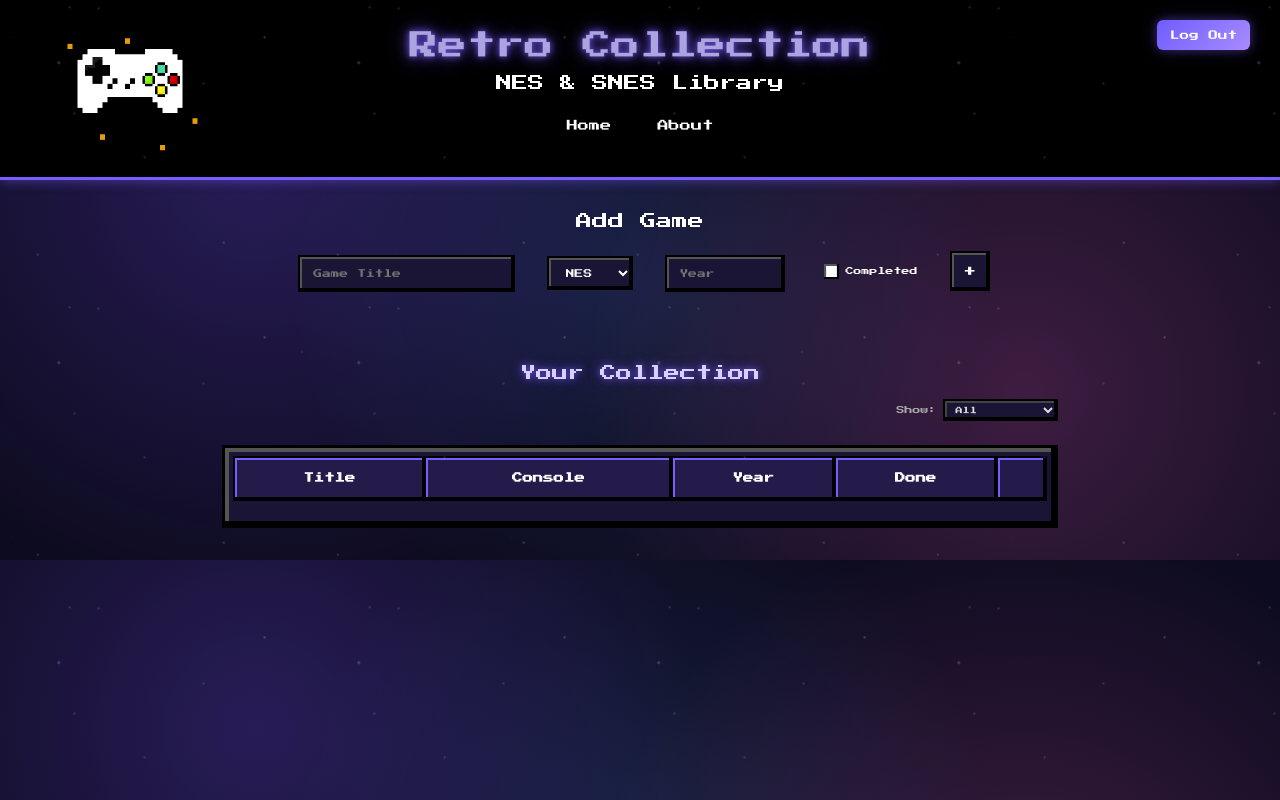
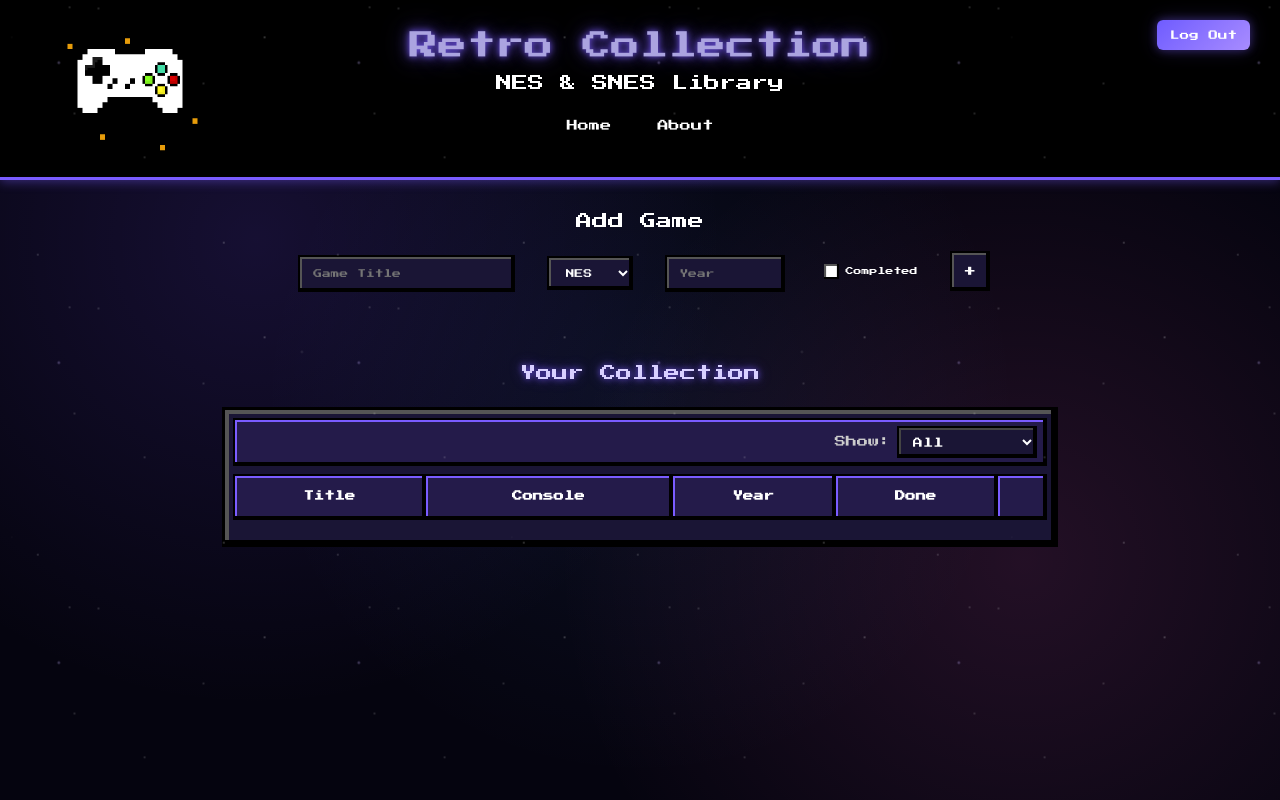
Before and after one commit to nkossiak/RetroDatabase, a Flask app: page / in a window 1280 px wide. Run offline with Flask 3, Linux system fonts and the light colour scheme; the visitor is signed in with stand-in values (Sample User, id 1); data that the repository does not hold is empty.

Commit message:
Finished
All good:
Queries
Style

```diff
--- a/static/style.css
+++ b/static/style.css
@@ -1,11 +1,19 @@
+html, body {
+    min-height: 100%;
+}
+
 body {
     margin: 0;
     font-family: 'Press Start 2P', monospace;
+
     background:
-    radial-gradient(circle at 20% 30%, rgba(120, 80, 255, 0.25), transparent 40%),
-    radial-gradient(circle at 80% 70%, rgba(255, 100, 200, 0.2), transparent 40%),
-    radial-gradient(circle at 50% 50%, rgba(80, 150, 255, 0.15), transparent 50%),
-    #0d0b1f;
+    radial-gradient(circle at 20% 30%, rgba(120, 80, 255, 0.15), transparent 40%),
+    radial-gradient(circle at 80% 70%, rgba(255, 100, 200, 0.12), transparent 40%),
+    radial-gradient(circle at 50% 50%, rgba(80, 150, 255, 0.08), transparent 50%),
+    #05040f;  /* MUCH darker base */
+
+    background-attachment: fixed;
+
     color: #fff;
 }
 
@@ -164,6 +172,19 @@ body::after {
     align-items: center;
 }
 
+.auth-form button {
+    padding: 1rem 2rem;
+
+    font-size: 0.9rem;
+    line-height: 1.2;
+
+    box-sizing: border-box;
+
+    display: inline-flex;
+    align-items: center;
+    justify-content: center;
+}
+
 .auth-form input {
     width: 250px;
 }
@@ -181,6 +202,8 @@ body::after {
 .auth-switch a:hover {
     color: #ff2e2e;
 }
+
+
 
 .logout-btn:hover {
     background: #ff2e2e;
@@ -562,8 +585,19 @@ button:hover {
     display: flex;
     justify-content: flex-end;
 
-    max-width: 900px;
-    margin: 0.2rem auto 0.5rem auto;
+    width: 100%;
+    margin: 0 0 0.5rem 0;
+    padding: 0.4rem 0.5rem;
+
+    background: #241b4a;
+
+    border: 2px solid #000;
+
+    box-shadow:
+        inset -2px -2px 0 #000,
+        inset 2px 2px 0 #7a5cff;
+
+    box-sizing: border-box;
 }
 
 .filter-group {
@@ -573,18 +607,19 @@ button:hover {
 }
 
 .filter-group label {
-    font-size: 0.5rem;
-    color: #aaa;
+    font-size: 0.7rem;   /* was 0.5 */
+    color: #ccc;
 }
 
 .filter-group select {
-    width: 115px;
-    padding: 0.3rem 0.4rem;
+    width: 140px;
+
+    padding: 0.5rem 0.6rem;
 
     font-family: 'Press Start 2P', monospace;
-    font-size: 0.45rem;
+    font-size: 0.65rem;   /* was 0.45 */
 
-    color: #ddd;
+    color: #fff;
     background: #1a1535;
 
     border: 2px solid #000;
@@ -666,3 +701,21 @@ button:hover {
 .sortable.active-sort {
     color: #d8d0ff !important;
 }
+
+.auth-form button[type="submit"] {
+    width: auto;
+    height: auto;
+
+    min-width: 150px;
+
+    padding: 1rem 1.5rem;
+
+    font-size: 0.9rem;
+    line-height: 1.2;
+
+    display: inline-flex;
+    align-items: center;
+    justify-content: center;
+
+    box-sizing: border-box;
+}
--- a/templates/index.html
+++ b/templates/index.html
@@ -48,7 +48,8 @@
 <section class="collection">
     <h2>Your Collection</h2>
 
-<div class="filter-bar">
+    <div class="table-wrapper">
+        <div class="filter-bar">
     <div class="filter-group">
         <label for="completionFilter">Show:</label>
         <select id="completionFilter">
@@ -58,8 +59,6 @@
         </select>
     </div>
 </div>
-
-    <div class="table-wrapper">
         <table class="table retro-table">
             <thead>
                 <tr>
```
